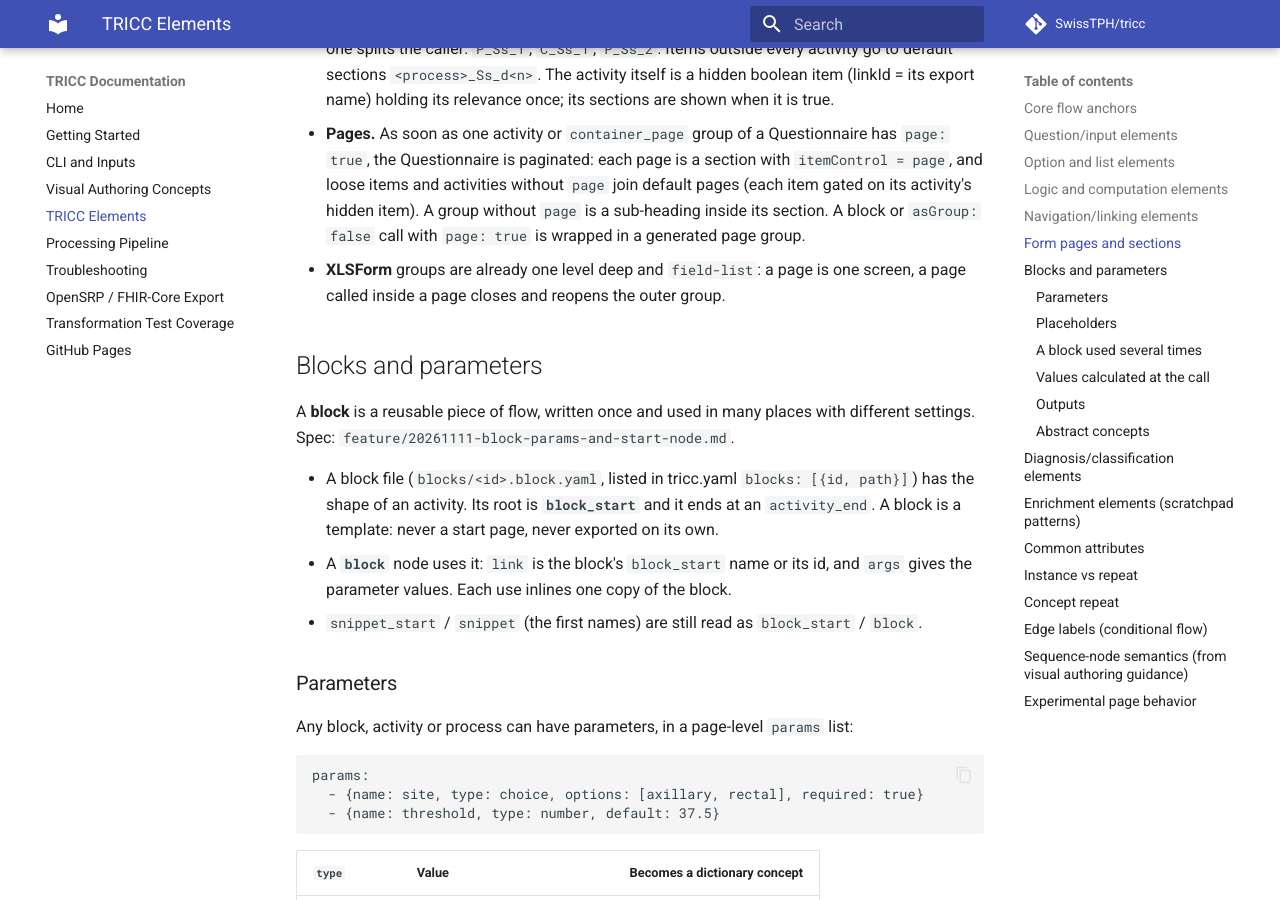
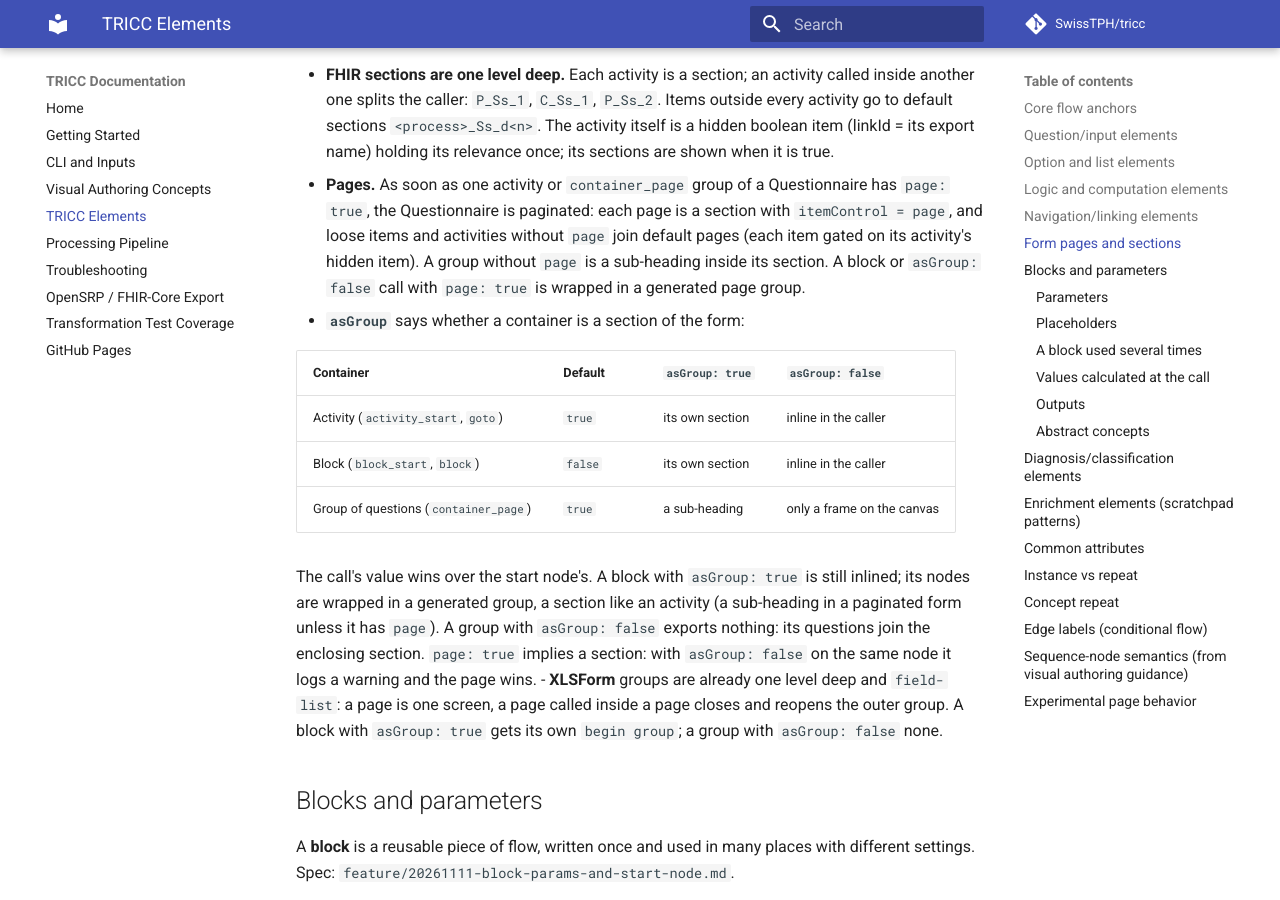
Before and after one commit to SwissTPH/tricc, an MkDocs documentation site: the page built from docs/tricc-elements.md, in a window 1280 px wide and 900 px high, scrolled down 3588 px. Built offline with MkDocs 1.6.1 and Material for MkDocs 9.7.7, drawn with Linux system fonts in a browser that asks for light colours; comment, search, counter and statistics services are not loaded; some of the changed text lies outside the part shown.

Commit message:
Docs: :memo: asGroup on blocks and groups in the docs and RFC #90 notes
Co-Authored-By: Claude Opus 5.5 <noreply@anthropic.com>

```diff
--- a/docs/tricc-elements.md
+++ b/docs/tricc-elements.md
@@ -101,6 +101,9 @@ This page documents TRICC modeling elements and their meaning based on:
     target activity as a snippet** into the caller (inline nodes; no nested activity / wait, no
     group in the form; `instance` is then ignored). The goto's value wins over the start
     node's. A [block](#blocks-and-parameters) is the declared form of this reuse.
+    `asGroup` also applies to a `block` / `block_start` (default `false`: inline; `true`: its
+    own section) and to a `container_page` group (default `true`: a sub-heading; `false`: only
+    a frame on the canvas). See [Form pages](#form-pages-and-sections).
   - `page` (on the `goto`, `activity_start`, `block`, `block_start` or a `container_page`
     group; default `false`): show it on its own form page. The goto's value wins over the
     start node's; two gotos opening one shared instance with different values stop the
@@ -130,8 +133,22 @@ Spec: `feature/20261120-questionnaire-pages.md`.
   (each item gated on its activity's hidden item). A group without `page` is a sub-heading
   inside its section. A block or `asGroup: false` call with `page: true` is wrapped in a
   generated page group.
+- **`asGroup`** says whether a container is a section of the form:
+
+  | Container | Default | `asGroup: true` | `asGroup: false` |
+  | --------- | ------- | --------------- | ---------------- |
+  | Activity (`activity_start`, `goto`) | `true` | its own section | inline in the caller |
+  | Block (`block_start`, `block`) | `false` | its own section | inline in the caller |
+  | Group of questions (`container_page`) | `true` | a sub-heading | only a frame on the canvas |
+
+  The call's value wins over the start node's. A block with `asGroup: true` is still inlined;
+  its nodes are wrapped in a generated group, a section like an activity (a sub-heading in a
+  paginated form unless it has `page`). A group with `asGroup: false` exports nothing: its
+  questions join the enclosing section. `page: true` implies a section: with `asGroup: false`
+  on the same node it logs a warning and the page wins.
 - **XLSForm** groups are already one level deep and `field-list`: a page is one screen, a
-  page called inside a page closes and reopens the outer group.
+  page called inside a page closes and reopens the outer group. A block with `asGroup: true`
+  gets its own `begin group`; a group with `asGroup: false` none.
 
 ## Blocks and parameters
 
```
Also changed, not shown: docs/visual-authoring-concepts.md (+3 -0 lines), feature/20261120-questionnaire-pages.md (+21 -1 lines).
